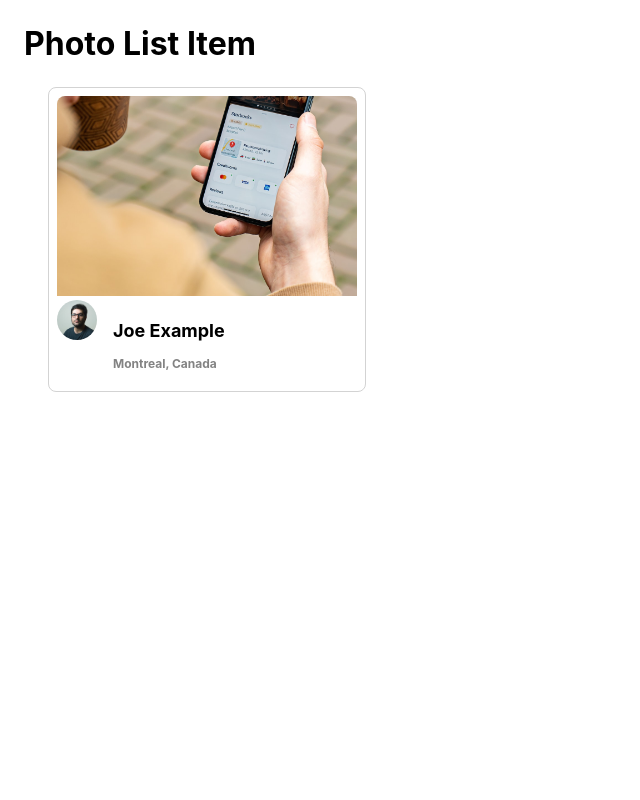
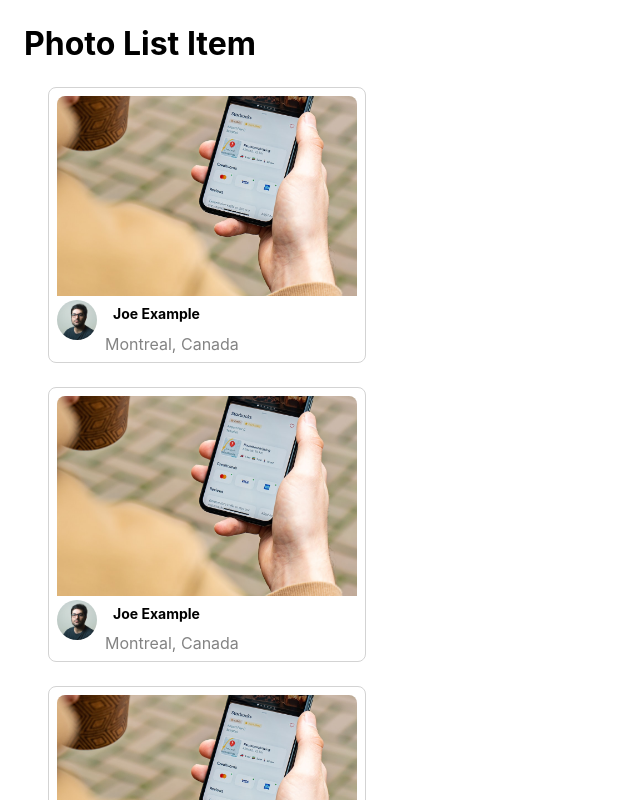
Before and after one commit to missnhi/PhotoLabs, a React (Vite) app in the folder frontend/: page / in a window 1280 px wide. Shown: the top 800 px of the page, without its empty margins (0-640 px from the left). Built offline with nearby package versions, Linux system fonts and the light colour scheme.

Commit message:
e displays

```diff
--- a/frontend/src/App.jsx
+++ b/frontend/src/App.jsx
@@ -4,7 +4,7 @@
 import './App.scss';
 
 
-const sampleDataForPhotoListItem = {
+const sampleDataForPhotoListItem = [{
   id: "1",
   location: {
     city: "Montreal",
@@ -13,7 +13,26 @@
   imageSource: `./Image-1-Regular.jpeg`,
   username: "Joe Example",
   profile: `./profile-1.jpg`,
-};
+}, {
+  id: "2",
+  location: {
+    city: "Montreal",
+    country: "Canada",
+  },
+  imageSource: `./Image-1-Regular.jpeg`,
+  username: "Joe Example",
+  profile: `./profile-1.jpg`,
+},{
+  id: "3",
+  location: {
+    city: "Montreal",
+    country: "Canada",
+  },
+  imageSource: `./Image-1-Regular.jpeg`,
+  username: "Joe Example",
+  profile: `./profile-1.jpg`,
+}
+];
 
 
 // Note: Rendering a single component to build components in isolation
@@ -22,7 +41,9 @@
     <>
       <div className="App">
         <h1>Photo List Item</h1>
-        <PhotoListItem photo={sampleDataForPhotoListItem}/>
+        {sampleDataForPhotoListItem.map(photo => (
+          <PhotoListItem key={photo.id} photo={photo} />
+        ))}
       </div>
     </>
   );
--- a/frontend/src/styles/PhotoListItem.scss
+++ b/frontend/src/styles/PhotoListItem.scss
@@ -36,13 +36,14 @@
   display: flex;
 }
 
-.photo-list__user-info {
+.photo-list__user-info h2{
   margin-top: 5px;
-  font-weight: 700;
-  font-size: 12px;
+  font-weight: bold;
+  font-size: 14px;
   margin-left: 8px;
 }
 
 .photo-list__user-location {
   color: #838383;
+  margin: 0px;
 }
```
